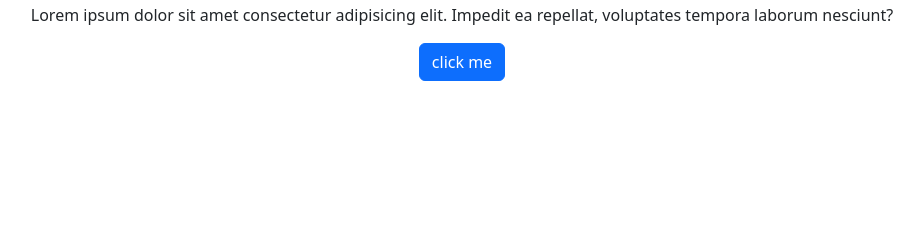
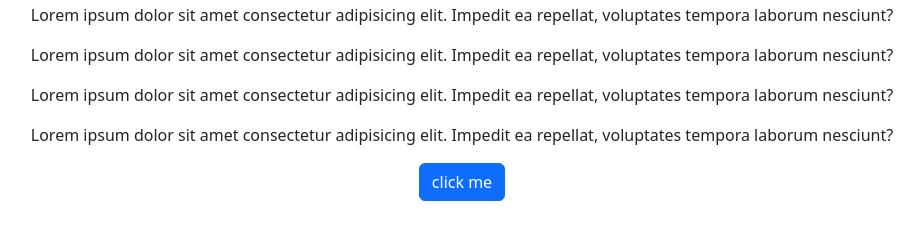
Before and after one commit to asif7480/event-sphere, a plain HTML site: page index.html in a window 1280 px wide. Shown: the part 53-292 px from the top of the page, without its empty margins (178-1102 px from the left). Drawn offline with nearby package versions, Linux system fonts and the light colour scheme.

Commit message:
added 3 more p tag in index.html

```diff
--- a/index.html
+++ b/index.html
@@ -12,6 +12,9 @@
     <div class="container d-flex flex-column justify-content-center align-items-center">
         <h1>Event Website</h1>
         <p>Lorem ipsum dolor sit amet consectetur adipisicing elit. Impedit ea repellat, voluptates tempora laborum nesciunt?</p>
+        <p>Lorem ipsum dolor sit amet consectetur adipisicing elit. Impedit ea repellat, voluptates tempora laborum nesciunt?</p>
+        <p>Lorem ipsum dolor sit amet consectetur adipisicing elit. Impedit ea repellat, voluptates tempora laborum nesciunt?</p>
+        <p>Lorem ipsum dolor sit amet consectetur adipisicing elit. Impedit ea repellat, voluptates tempora laborum nesciunt?</p>
         <button class="btn btn-primary">click me</button>
     </div>
 
```
